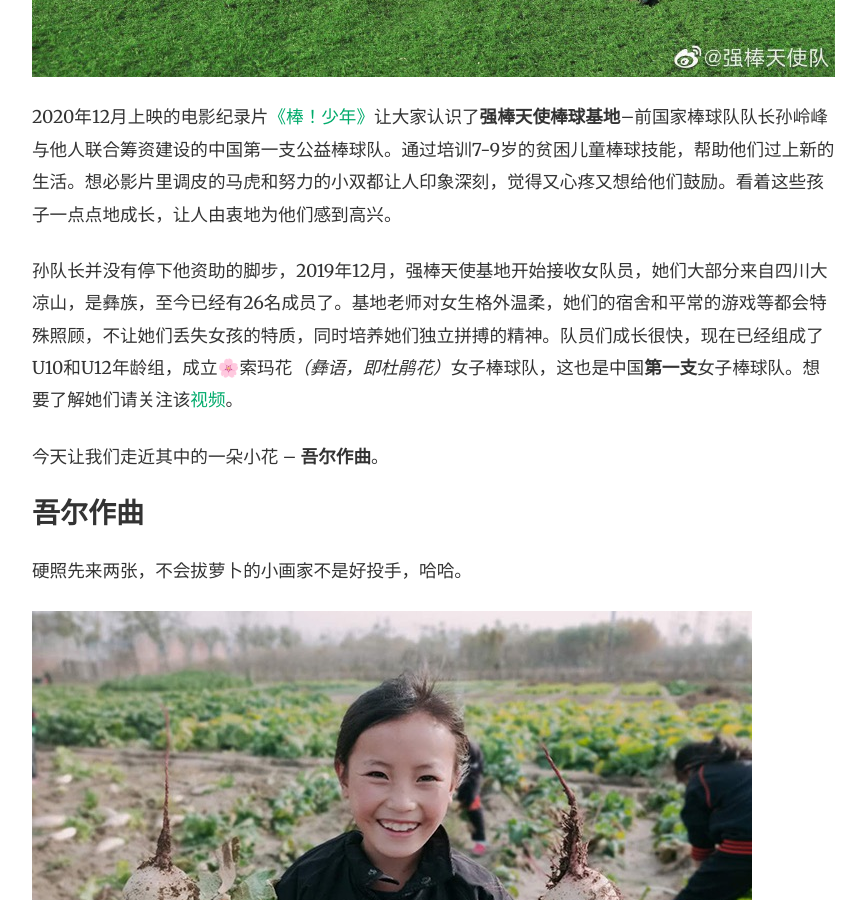
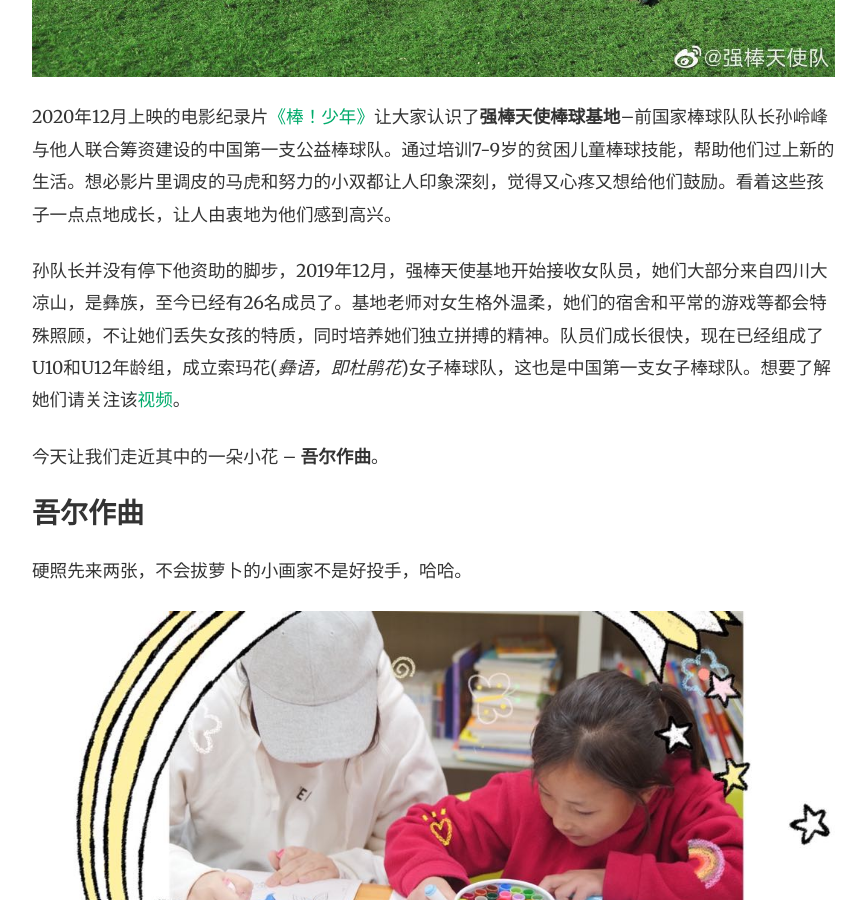
Before and after one commit to deepsnow123/BaseballAngel-WuErZuoQu, a Jekyll site: the page built from _posts/2021-03-14-WuErZuoQu.md, in a window 1280 px wide and 900 px high, scrolled down 1463 px. Shown: the whole window, without its empty margins (253-1119 px from the left). Built offline with Jekyll 4.4.1, drawn with Linux system fonts in a browser that asks for light colours; nearby versions of some CDN libraries.

Commit message:
Update 2021-03-14-WuErZuoQu.md

```diff
--- a/_posts/2021-03-14-WuErZuoQu.md
+++ b/_posts/2021-03-14-WuErZuoQu.md
@@ -13,17 +13,16 @@
 
 2020年12月上映的电影纪录片[《棒！少年》](https://movie.douban.com/subject/34930862/)让大家认识了**强棒天使棒球基地**--前国家棒球队队长孙岭峰与他人联合筹资建设的中国第一支公益棒球队。通过培训7-9岁的贫困儿童棒球技能，帮助他们过上新的生活。想必影片里调皮的马虎和努力的小双都让人印象深刻，觉得又心疼又想给他们鼓励。看着这些孩子一点点地成长，让人由衷地为他们感到高兴。
 
-孙队长并没有停下他资助的脚步，2019年12月，强棒天使基地开始接收女队员，她们大部分来自四川大凉山，是彝族，至今已经有26名成员了。基地老师对女生格外温柔，她们的宿舍和平常的游戏等都会特殊照顾，不让她们丢失女孩的特质，同时培养她们独立拼搏的精神。队员们成长很快，现在已经组成了U10和U12年龄组，成立🌸索玛花*（彝语，即杜鹃花）*女子棒球队，这也是中国**第一支**女子棒球队。想要了解她们请关注该[视频](https://weibo.com/tv/show/1034:4598808034869318?from=old_pc_videoshow)。
+孙队长并没有停下他资助的脚步，2019年12月，强棒天使基地开始接收女队员，她们大部分来自四川大凉山，是彝族，至今已经有26名成员了。基地老师对女生格外温柔，她们的宿舍和平常的游戏等都会特殊照顾，不让她们丢失女孩的特质，同时培养她们独立拼搏的精神。队员们成长很快，现在已经组成了U10和U12年龄组，成立索玛花(*彝语，即杜鹃花*)女子棒球队，这也是中国第一支女子棒球队。想要了解她们请关注该[视频](https://weibo.com/tv/show/1034:4598808034869318?from=old_pc_videoshow)。
 
 今天让我们走近其中的一朵小花 -- **吾尔作曲**。
 
 ### 吾尔作曲
 硬照先来两张，不会拔萝卜的小画家不是好投手，哈哈。
 
-![吾尔作曲萝卜](../assets/images/吾尔作曲瓜.jpeg)
+![吾尔作曲萝卜画画](../assets/images/wuerzuoqu.jpeg)
 
 吾尔作曲老家在四川凉山州，今年10岁，是个温柔善良的巨蟹座女孩，2020年9月加入基地，加入基地前作曲不会棒球，加入后，通过每天下午几个小时的练习，慢慢掌握了棒球的技能，这也给她带来了快乐。棒球是她喜欢的活动之一。在基地里，除了学习棒球，她们每天上午还要学习文化课，包含语文、数学、画画。画画也是吾尔作曲的爱好之一，数学则是她擅长的项目。看她画的多认真！她的愿望就是有一天可以成为一名老师。
-![吾尔作曲画画](../assets/images/吾尔作曲画画.jpeg)
 
 吾尔作曲是很乖很懂事的孩子，她每天都会按时完成作业。在练习过程中，教练会批评，会指出错误，她知道那是为了她好，她会记在心里，接受这些指正，让自己更好的成长。这样的孩子，让我们都多多关注，尽力资助，帮助她们更好地成长，让我们拭目以待。
 ![吾尔作曲棒球](../assets/images/吾尔作曲棒球.jpeg)
```
